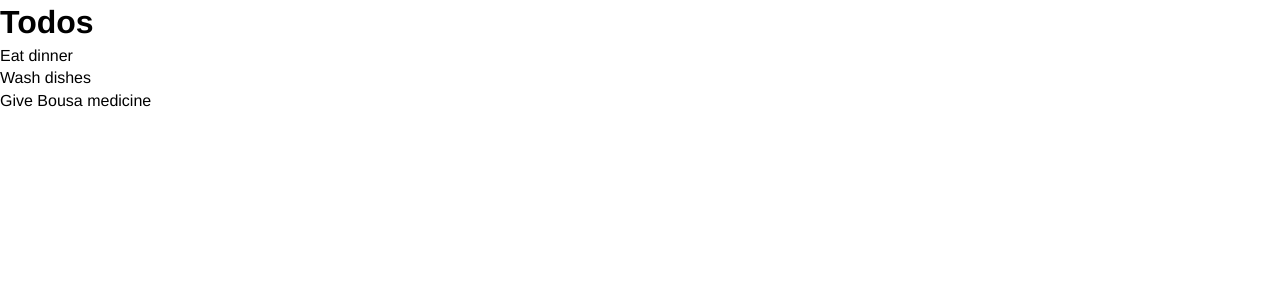
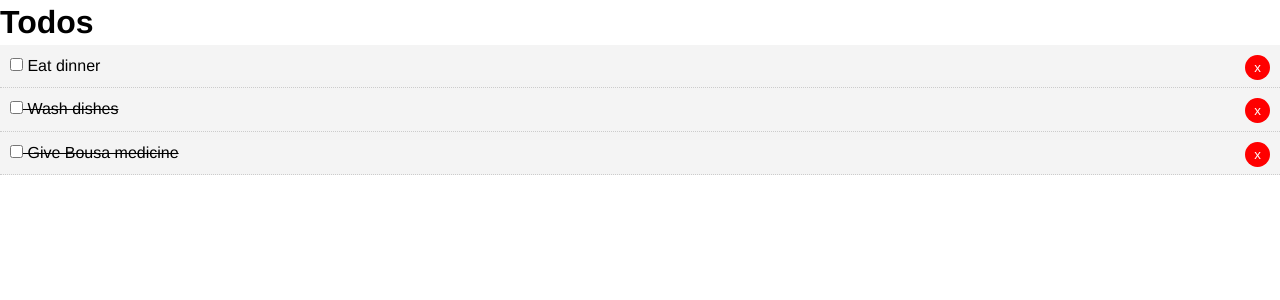
Before and after one commit to Sebas1245/AngularTodoApp, an Angular app: page / in a window 1280 px wide. Shown: the top 300 px of the page. Built offline with nearby package versions, Linux system fonts and the light colour scheme.

Commit message:
Improves todo items

```diff
--- a/src/app/components/item/item.component.css
+++ b/src/app/components/item/item.component.css
@@ -0,0 +1,19 @@
+.del {
+    background: #ff0000;
+    color: #fff;
+    border: none;
+    padding: 5px 9px;
+    border-radius: 50%;
+    cursor: pointer;
+    float: right;
+  }
+
+  .todo {
+    background: #f4f4f4;
+    padding: 10px;
+    border-bottom: 1px #ccc dotted;
+  }
+
+  .is-complete {
+    text-decoration: line-through;
+  }
--- a/src/app/components/item/item.component.html
+++ b/src/app/components/item/item.component.html
@@ -1 +1,7 @@
-<p>{{ todo.title }}</p>
+<div [ngClass] = "setClasses()">
+    <p>
+        <input (change) = "onToggle(todo)" type="checkbox">
+        {{ todo.title }}
+        <button (click) = "onDelete(todo)" class="del">x</button>
+    </p>
+</div>
--- a/src/app/components/item/item.component.ts
+++ b/src/app/components/item/item.component.ts
@@ -15,4 +15,21 @@ export class ItemComponent implements OnInit {
   ngOnInit(): void {
   }
 
+  // set Dynamic Classes
+  setClasses() {
+    let classes = {
+      todo: true,
+      'is-complete': this.todo.completed
+    }
+
+    return classes;
+  }
+
+  onToggle(todo:Todo) {
+    console.log('toggle');
+    todo.completed = !todo.completed;
+  }
+  onDelete(todo:Todo) {
+    console.log('delete');
+  }
 }
```
